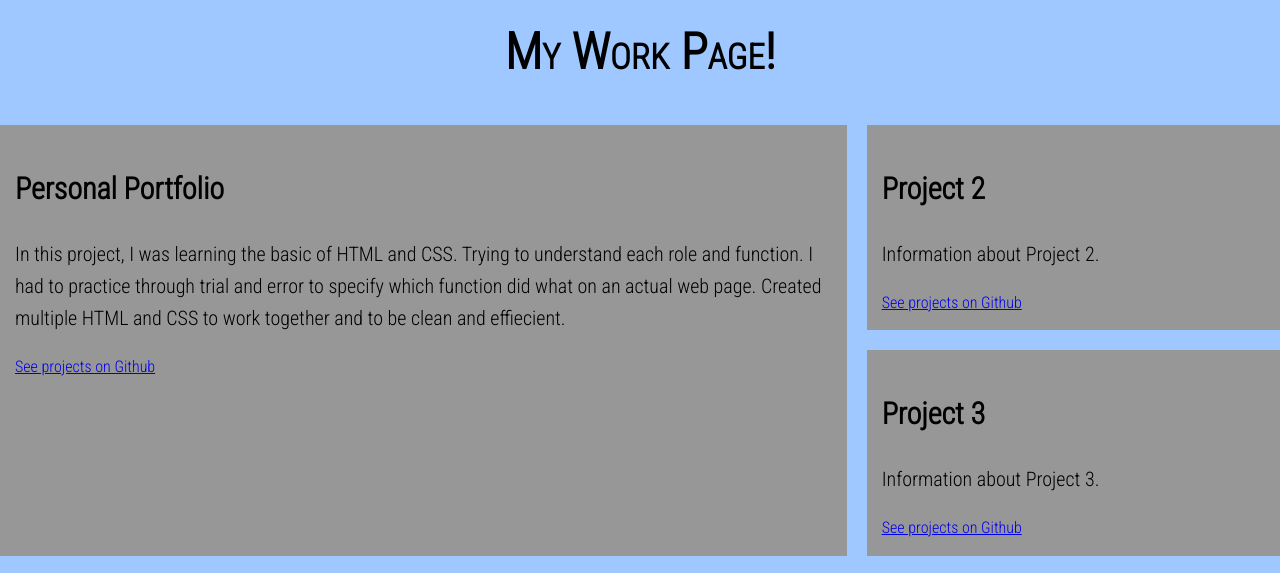
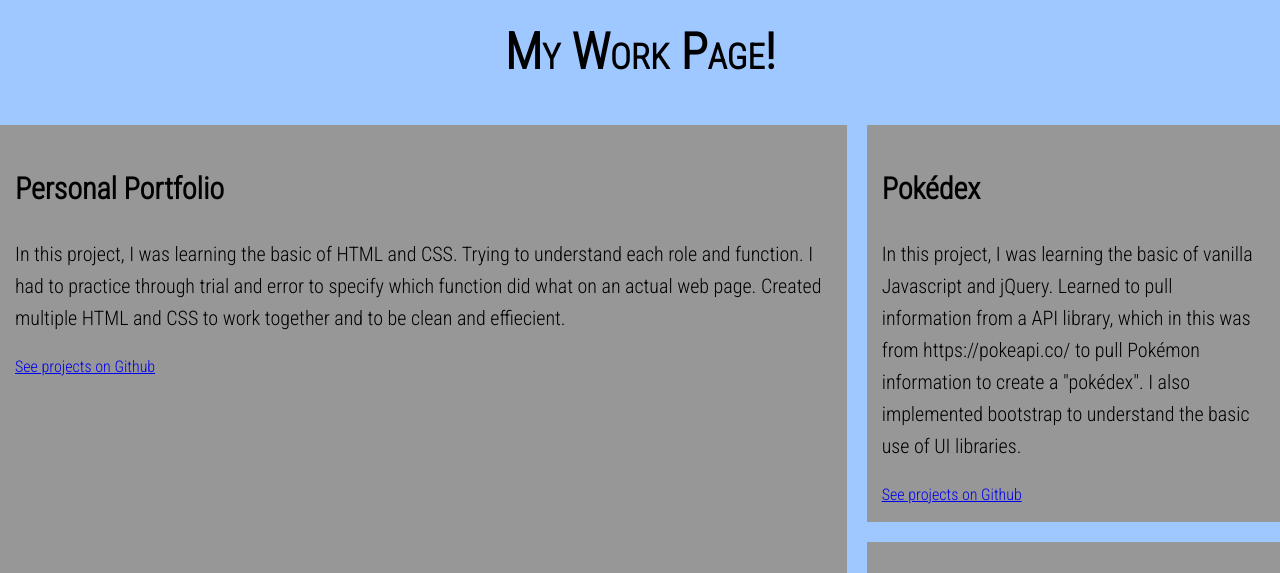
Before and after one commit to Joon-Bug5/Portfolio-Website, a plain HTML site: page work.html in a window 1280 px wide. Shown: the part 222-795 px from the top of the page. Drawn offline with Linux system fonts and the light colour scheme; a script that the page names is missing.

Commit message:
Updated project#2 on HTML

```diff
--- a/work.html
+++ b/work.html
@@ -49,9 +49,10 @@
         </div>
 
         <div class="project-list__item">
-          <h2>Project 2</h2>
+          <h2>Pokédex</h2>
           <p>
-            Information about Project 2.
+            In this project, I was learning the basic of vanilla Javascript and jQuery. Learned to pull information from a API library, which in this was from <span>https://pokeapi.co/</span> to pull Pokémon information to create a "pokédex".
+            I also implemented bootstrap to understand the basic use of UI libraries.
           </p>
           <a href="#">See projects on Github</a>
         </div>
```
